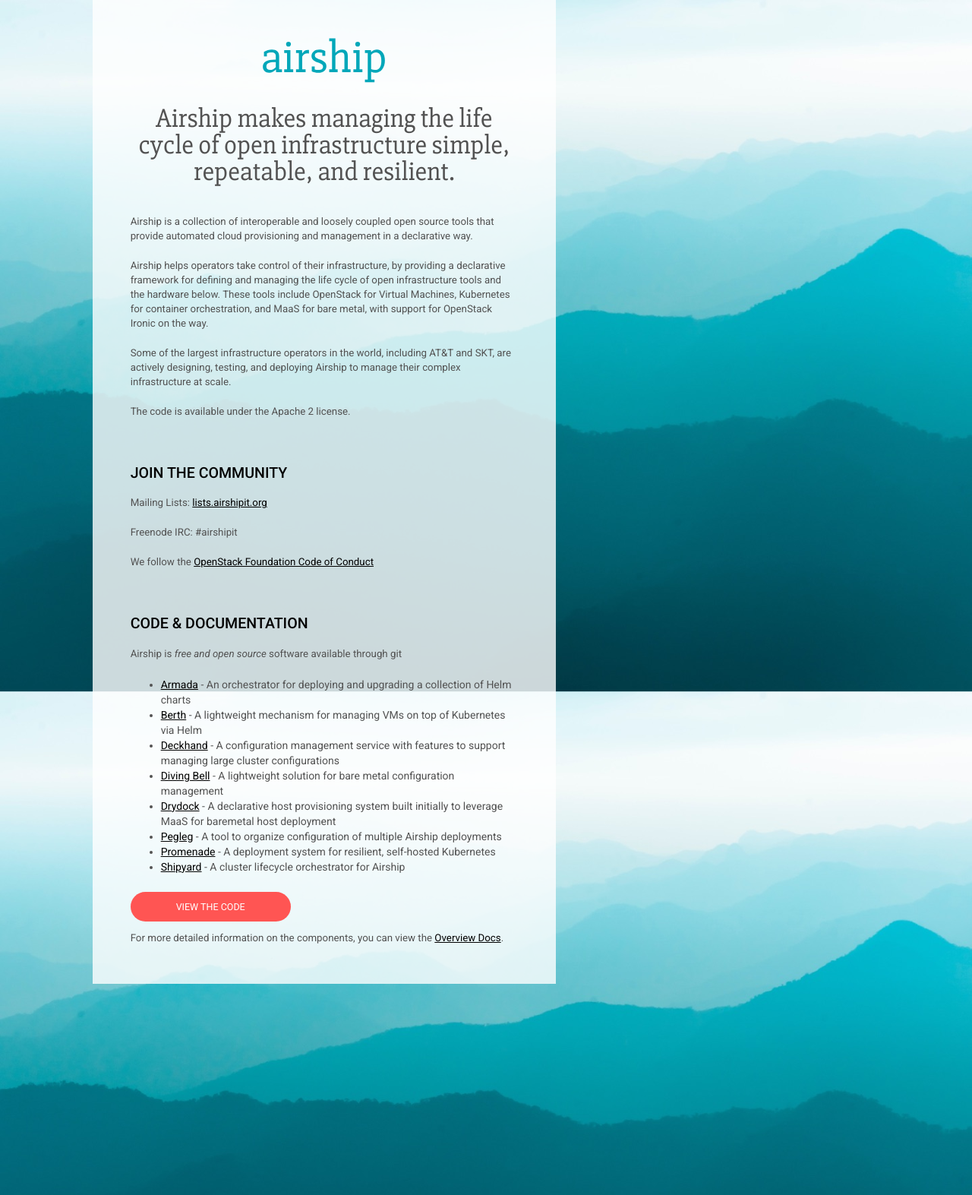
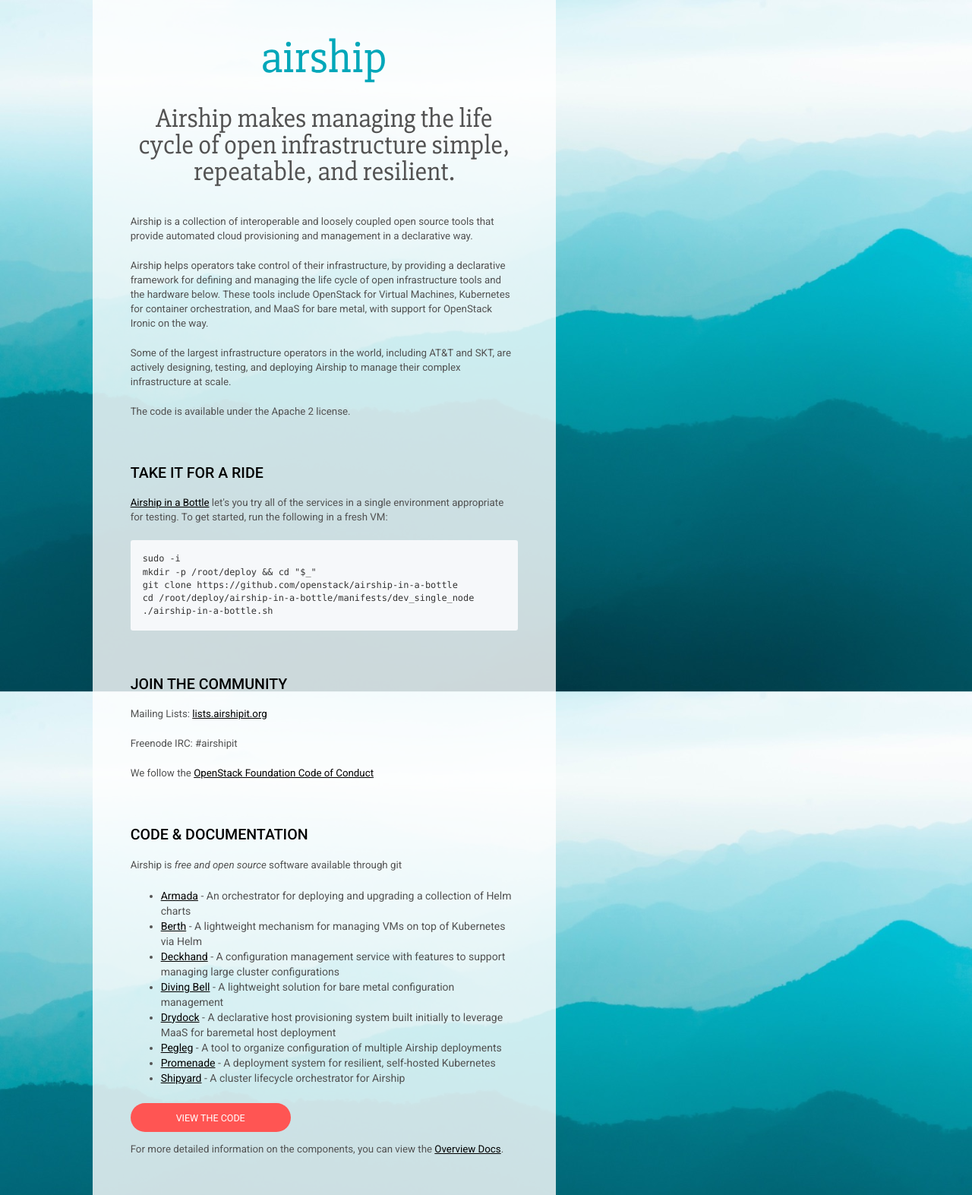
Before and after one commit to iamweswilson/airship-landing, a Jekyll site: the page built from index.html, in a window 1280 px wide. Shown: the whole page at 76% size. Built offline with Jekyll 4.4.1, drawn with Linux system fonts in a browser that asks for light colours.

Commit message:
airship in a bottle

```diff
--- a/css/combined.css
+++ b/css/combined.css
@@ -20,6 +20,25 @@
   text-decoration: underline;
   color: #000000;
   word-wrap: break-word; }
+
+pre {
+  padding: 16px;
+  overflow: auto;
+  font-size: 85%;
+  line-height: 1.45;
+  background-color: #f6f8fa;
+  border-radius: 3px;
+  border: none; }
+  pre code {
+    display: inline;
+    max-width: auto;
+    padding: 0;
+    margin: 0;
+    overflow: visible;
+    line-height: inherit;
+    word-wrap: normal;
+    background-color: transparent;
+    border: 0; }
 
 .main-content {
   background: rgba(255, 255, 255, 0.8);
--- a/index.html
+++ b/index.html
@@ -28,6 +28,15 @@
                     <p>
                         The code is available under the Apache 2 license.
                     </p>
+                    <h2>Take it for a Ride</h2>
+                    <p>
+                            <a href="http://git.openstack.org/cgit/openstack/airship-in-a-bottle/" >Airship in a Bottle</a> let's you try all of the services in a single environment appropriate for testing. To get started, run the following in a fresh VM:
+                    </p>
+                    <pre><code>sudo -i
+mkdir -p /root/deploy && cd "$_"
+git clone https://github.com/openstack/airship-in-a-bottle
+cd /root/deploy/airship-in-a-bottle/manifests/dev_single_node
+./airship-in-a-bottle.sh</code></pre>
                     <h2>Join The Community</h2>
                     <p>
                         Mailing Lists: <a href="http://lists.airshipit.org">lists.airshipit.org</a>
```
Also changed, not shown: _scss/_airship.scss (+20 -0 lines).
